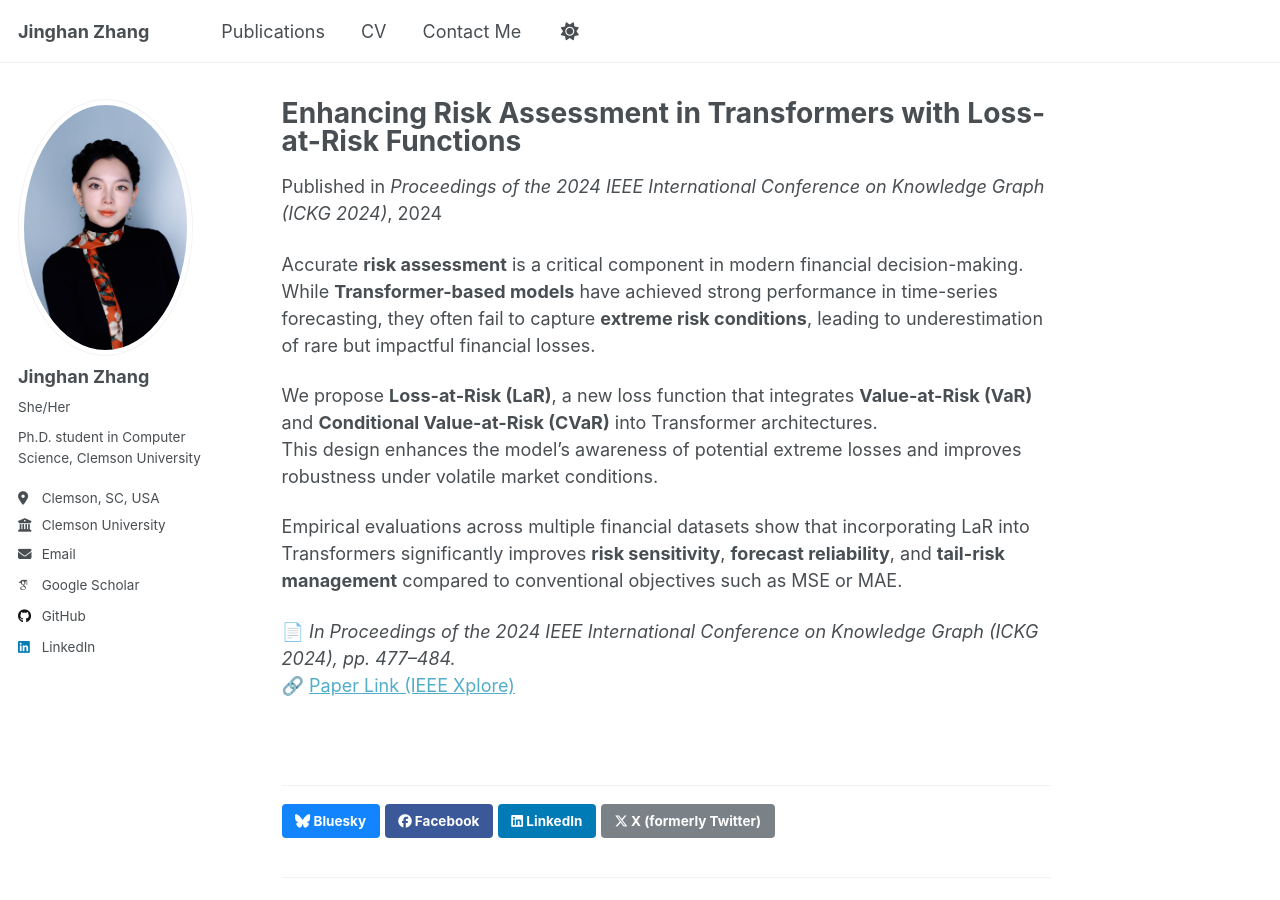
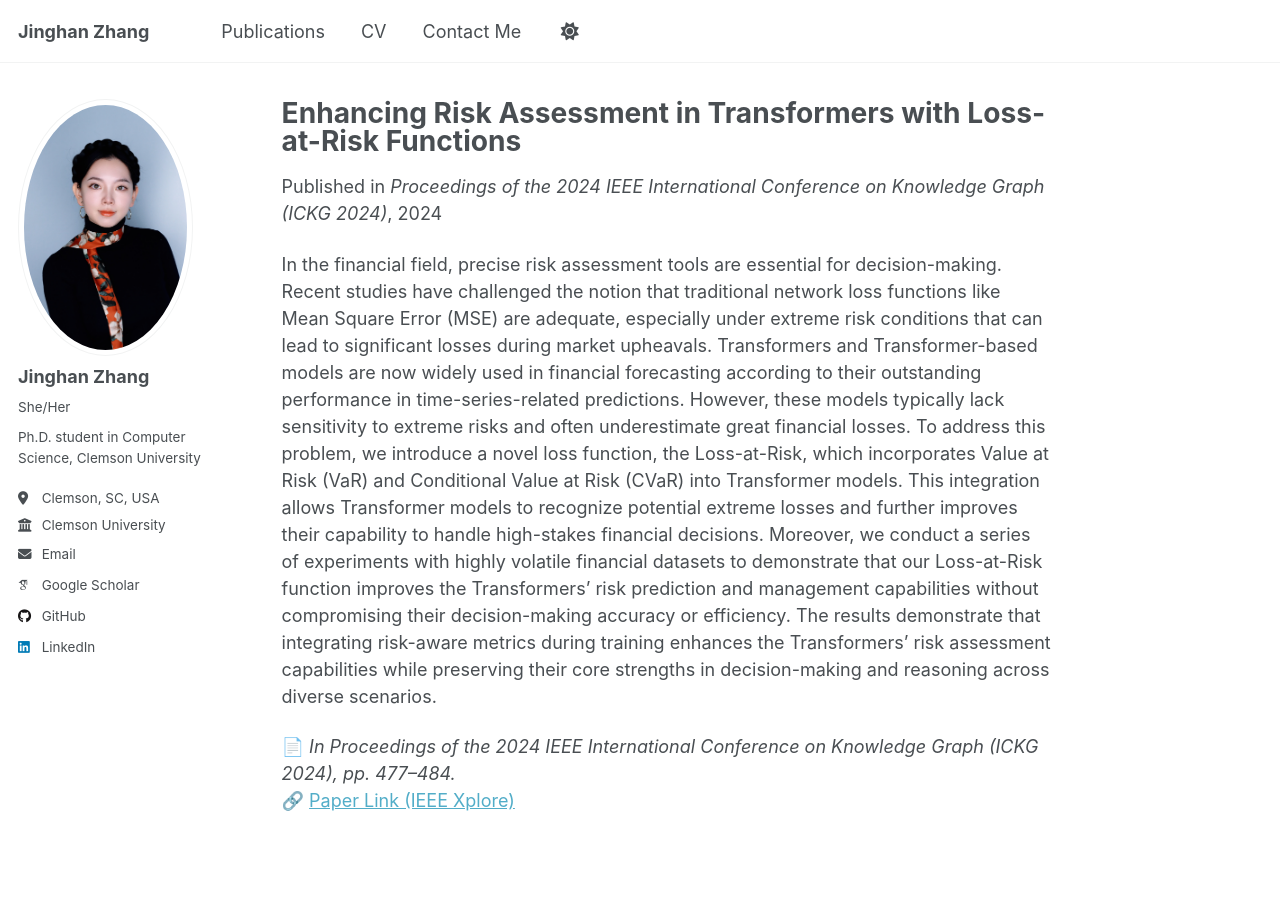
Before and after one commit to jinghanzhang1998/jinghanzhang1998.github.io, a Jekyll site: the page built from _publications/2024-ickg-risk.md, in a window 1280 px wide and 900 px high. Built offline with Jekyll 4.4.1, drawn with Linux system fonts in a browser that asks for light colours; some web fonts are replaced; a script that is not in the unit is left out.

Commit message:
Update 2024-ickg-risk.md

```diff
--- a/_publications/2024-ickg-risk.md
+++ b/_publications/2024-ickg-risk.md
@@ -10,13 +10,7 @@ paperurl: "https://ieeexplore.ieee.org/abstract/document/10884463"
 excerpt: "This paper introduces Loss-at-Risk (LaR), a novel loss function integrating Value-at-Risk (VaR) and Conditional Value-at-Risk (CVaR) into Transformer-based models, enhancing sensitivity to extreme financial risks."
 ---
 
-Accurate **risk assessment** is a critical component in modern financial decision-making.
-While **Transformer-based models** have achieved strong performance in time-series forecasting, they often fail to capture **extreme risk conditions**, leading to underestimation of rare but impactful financial losses.
-
-We propose **Loss-at-Risk (LaR)**, a new loss function that integrates **Value-at-Risk (VaR)** and **Conditional Value-at-Risk (CVaR)** into Transformer architectures.
-This design enhances the model’s awareness of potential extreme losses and improves robustness under volatile market conditions.
-
-Empirical evaluations across multiple financial datasets show that incorporating LaR into Transformers significantly improves **risk sensitivity**, **forecast reliability**, and **tail-risk management** compared to conventional objectives such as MSE or MAE.
+In the financial field, precise risk assessment tools are essential for decision-making. Recent studies have challenged the notion that traditional network loss functions like Mean Square Error (MSE) are adequate, especially under extreme risk conditions that can lead to significant losses during market upheavals. Transformers and Transformer-based models are now widely used in financial forecasting according to their outstanding performance in time-series-related predictions. However, these models typically lack sensitivity to extreme risks and often underestimate great financial losses. To address this problem, we introduce a novel loss function, the Loss-at-Risk, which incorporates Value at Risk (VaR) and Conditional Value at Risk (CVaR) into Transformer models. This integration allows Transformer models to recognize potential extreme losses and further improves their capability to handle high-stakes financial decisions. Moreover, we conduct a series of experiments with highly volatile financial datasets to demonstrate that our Loss-at-Risk function improves the Transformers’ risk prediction and management capabilities without compromising their decision-making accuracy or efficiency. The results demonstrate that integrating risk-aware metrics during training enhances the Transformers’ risk assessment capabilities while preserving their core strengths in decision-making and reasoning across diverse scenarios.
 
 📄 *In Proceedings of the 2024 IEEE International Conference on Knowledge Graph (ICKG 2024), pp. 477–484.*
 🔗 [Paper Link (IEEE Xplore)](https://ieeexplore.ieee.org/abstract/document/10884463)
```
